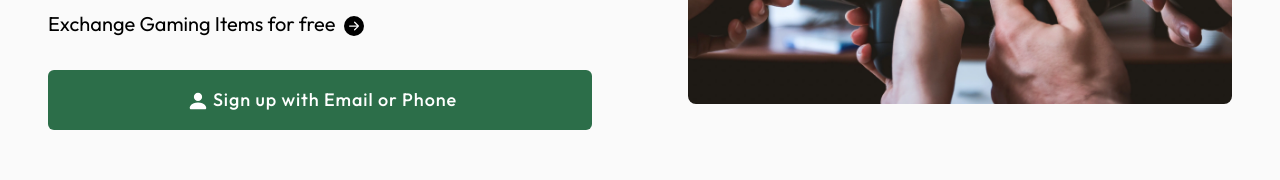
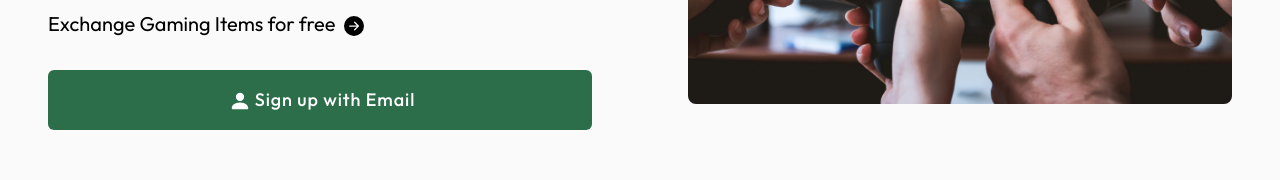
Before and after one commit to Thenextgen1/Gamer-Swap, a Next.js app: page / in a window 1280 px wide. Shown: the part 455-635 px from the top of the page. Built offline with nearby package versions, Linux system fonts and the light colour scheme; no server answers.

Commit message:
added hover states

```diff
--- a/src/app/common/Hero.tsx
+++ b/src/app/common/Hero.tsx
@@ -20,11 +20,14 @@ const Hero = () => {
           <p className="lg:text-xl text-sm mt-12 mb-8">
             Exchange Gaming Items for free <BsArrowRightCircleFill />{" "}
           </p>
-          <p className={styles.hero_signup}>
-            <span className="text-center block lg:px-12  py-2 tracking-wider lg:text-lg">
+          <p
+            className={`${styles.hero_signup} cursor-pointer hover:bg-lightColor hover:font-semibold`}
+            onClick={() => signIn()}
+          >
+            <span className="text-center block  lg:px-12  py-2 tracking-wider lg:text-lg">
               {" "}
               <BsPersonFill size={22} />
-              Sign up with Email or Phone
+              Sign up with Email
             </span>
           </p>
           <p
@@ -35,7 +38,7 @@ const Hero = () => {
           <div className="flex  text-lg items-center">
             <p
               onClick={() => signIn()}
-              className=" flex-1 mr-2 cursor-pointer  w-full bg-[#EAECEF] py-2 sm:py-4 my-4 rounded-lg text-center"
+              className=" flex-1 mr-2 cursor-pointer hover:bg-[#F5F5F5] hover:font-medium w-full bg-[#EAECEF] py-2 sm:py-4 my-4 rounded-lg text-center"
             >
               <FcGoogle
                 size={20}
@@ -45,7 +48,7 @@ const Hero = () => {
             </p>
             <p
               onClick={() => signIn()}
-              className=" cursor-pointer py-2 sm:py-4  ml-2 w-full flex-1 bg-[#EAECEF] my-4 text-center sm:ml-6 rounded-lg"
+              className="  hover:bg-[#F5F5F5] hover:font-medium cursor-pointer py-2 sm:py-4  ml-2 w-full flex-1 bg-[#EAECEF] my-4 text-center sm:ml-6 rounded-lg"
             >
               <FaFacebookSquare
                 size={20}
--- a/src/app/components/Layout/Menus/DesktopNav.tsx
+++ b/src/app/components/Layout/Menus/DesktopNav.tsx
@@ -29,7 +29,7 @@ const DesktopNav = () => {
       <div>
         <ul className="cursor-pointer">
           <li>
-            <FaSearch />
+            <FaSearch className="hover:text-lightColor" />
           </li>
           {session ? (
             <>
@@ -43,8 +43,13 @@ const DesktopNav = () => {
             </>
           ) : (
             <>
-              <li onClick={() => signIn()}>Log In</li>
-              <li className="bg-[#2c6e49] rounded-md p-2 px-4 mx-2  text-white">
+              <li
+                onClick={() => signIn()}
+                className="hover:text-lightColor hover:font-semibold"
+              >
+                Log In
+              </li>
+              <li className="bg-[#2c6e49]  hover:bg-lightColor hover:font-semibold rounded-md p-2 px-4 mx-2  text-white">
                 <BsPersonFill /> Register
               </li>
             </>
--- a/src/app/page.tsx
+++ b/src/app/page.tsx
@@ -4,8 +4,6 @@ import trade from "@/app/data/home/trade.json";
 import Hero from "./common/Hero";
 import Works from "./common/Works";
 import styles from "@/app/styles/Home.module.css";
-import { getServerSession } from "next-auth";
-import { authOptions } from "@/lib/auth";
 
 import { Metadata } from "next";
 
@@ -20,10 +18,7 @@ const poppins = Poppins({
   variable: "--font-poppins",
 });
 
-export default async function Home() {
-  const session = await getServerSession(authOptions);
-  console.log(session);
-
+export default function Home() {
   return (
     <main className="">
       <section>
```
